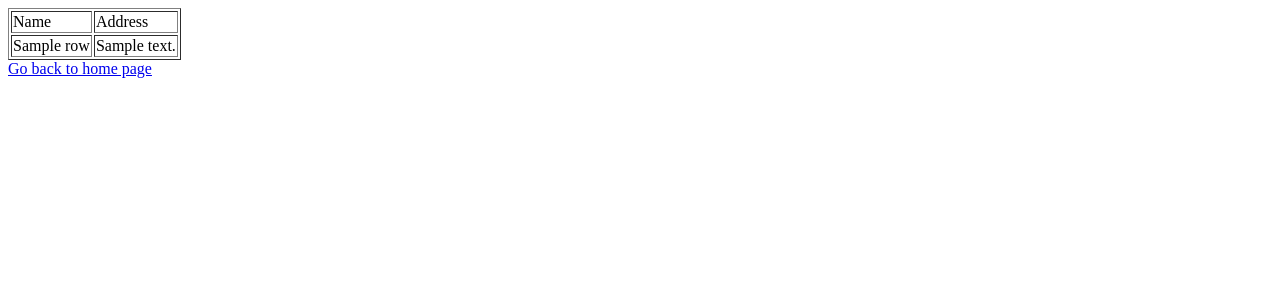
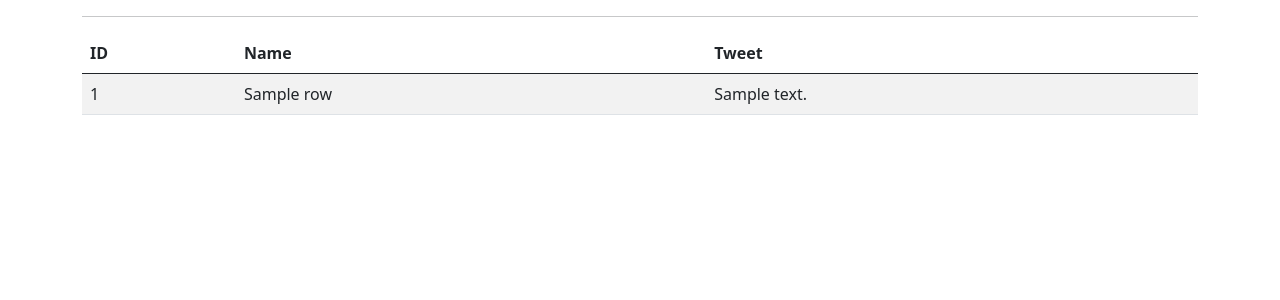
Before and after one commit to nxoo/tweepy-bot, a Flask app: template templates/list.html in a window 1280 px wide. Shown: the top 300 px of the page. Run offline with Flask 2, Linux system fonts and the light colour scheme; the template is opened without the code that fills it: most values are stand-ins (such as "Sample title", 1, 10 or a date in 2020).

Commit message:
added sqlite db support

```diff
--- a/app.py
+++ b/app.py
@@ -2,7 +2,6 @@ import tweepy
 import json
 import sqlite3 as sql
 from flask import Flask, render_template, request, g
-
 
 app = Flask(__name__)
 
@@ -11,17 +10,17 @@ conn.execute('CREATE TABLE IF NOT EXISTS tweets (id INTEGER PRIMARY KEY, name TE
 conn.close()
 
 
-
 @app.route('/')
 def index():
     auth = tweepy.OAuthHandler("uv1ZlOemop7Vw7YTmacb7ECa6", "sHCxECndhAF0xRrFjbuoimHgP9oFi1bd5Yj2WqzhRUD6gUiffd")
-    auth.set_access_token("795115994868051968-LDVznEIUZLCfyHRiqM9MYGSPhsi5hH9", "8zVGvGyqOx5z3t5A3DZ1WN42tKwuoj6gC47w4VK9JmQhE")
+    auth.set_access_token("795115994868051968-LDVznEIUZLCfyHRiqM9MYGSPhsi5hH9",
+                          "8zVGvGyqOx5z3t5A3DZ1WN42tKwuoj6gC47w4VK9JmQhE")
 
     # Create API object
     api = tweepy.API(auth, wait_on_rate_limit=True, wait_on_rate_limit_notify=True)
 
     # timeline tweets
-    timeline_tweets= api.home_timeline()
+    timeline_tweets = api.home_timeline()
 
     # search tweets
     search_tweet = api.search(q="jkuat", lang="en", rpp=10)
@@ -40,7 +39,7 @@ def index():
 
                 with sql.connect("database.db") as con:
                     cur = con.cursor()
-                    cur.execute("INSERT INTO tweets (name,text) VALUES (?,?)",(name,text) )
+                    cur.execute("INSERT INTO tweets (name,text) VALUES (?,?)", (name, text))
 
                     con.commit()
                     msg = "Record successfully added"
@@ -53,25 +52,26 @@ def index():
                 con.close()
 
         def on_error(self, status):
+            return render_template('home.html')
             print("Error detected")
 
     tweets_listener = MyStreamListener(api)
     stream = tweepy.Stream(api.auth, tweets_listener)
-    stream.filter(track=["trump",], languages=["en"])
+    stream.filter(track=["trump"], languages=["en"])
     return render_template('home.html')
 
 
 @app.route('/list')
 def list():
-   con = sql.connect("database.db")
-   con.row_factory = sql.Row
+    con = sql.connect("database.db")
+    con.row_factory = sql.Row
 
-   cur = con.cursor()
-   cur.execute("select * from tweets order by id DESC")
+    cur = con.cursor()
+    cur.execute("select * from tweets order by id DESC")
 
-   rows = cur.fetchall();
-   return render_template("list.html",rows = rows)
+    rows = cur.fetchall();
+    return render_template("list.html", rows=rows)
 
 
-if __name__=='__main__':
+if __name__ == '__main__':
     app.run(debug=True)
--- a/templates/list.html
+++ b/templates/list.html
@@ -1,22 +1,45 @@
 <!doctype html>
-<html>
+<html lang="en">
+  <head>
+    <!-- Required meta tags -->
+    <meta charset="utf-8">
+    <meta name="viewport" content="width=device-width, initial-scale=1">
+
+    <!-- Bootstrap CSS -->
+    <link href="https://cdn.jsdelivr.net/npm/bootstrap@5.0.0-beta1/dist/css/bootstrap.min.css" rel="stylesheet" integrity="sha384-giJF6kkoqNQ00vy+HMDP7azOuL0xtbfIcaT9wjKHr8RbDVddVHyTfAAsrekwKmP1" crossorigin="anonymous">
+
+    <title>Stream Tweets</title>
+  </head>
   <body>
-
-      <table border = 1>
+      <div class="container">
+    <hr />
+    <table class="table table-striped">
 	    <thead>
-            <td>Name</td>
-            <td>Address</td>
+		    <th scope="col">ID</th>
+		    <th scope="col">Name</th>
+		    <th scope="col">Tweet</th>
 	    </thead>
-
+	    <tbody>
 		    {% for row in rows %}
-            <tr>
+		    <tr scope"row">
+               		<td>{{row["id"]}}</td>
                		<td>{{row["name"]}}</td>
                		<td>{{row["text"]}}</td>
 		    </tr>
 		    {% endfor %}
+	    </tbody>
     </table>
+      </div>
 
-      <a href = "/">Go back to home page</a>
+    <!-- Optional JavaScript; choose one of the two! -->
 
+    <!-- Option 1: Bootstrap Bundle with Popper -->
+    <script src="https://cdn.jsdelivr.net/npm/bootstrap@5.0.0-beta1/dist/js/bootstrap.bundle.min.js" integrity="sha384-ygbV9kiqUc6oa4msXn9868pTtWMgiQaeYH7/t7LECLbyPA2x65Kgf80OJFdroafW" crossorigin="anonymous"></script>
+
+    <!-- Option 2: Separate Popper and Bootstrap JS -->
+    <!--
+    <script src="https://cdn.jsdelivr.net/npm/@popperjs/core@2.5.4/dist/umd/popper.min.js" integrity="sha384-q2kxQ16AaE6UbzuKqyBE9/u/KzioAlnx2maXQHiDX9d4/zp8Ok3f+M7DPm+Ib6IU" crossorigin="anonymous"></script>
+    <script src="https://cdn.jsdelivr.net/npm/bootstrap@5.0.0-beta1/dist/js/bootstrap.min.js" integrity="sha384-pQQkAEnwaBkjpqZ8RU1fF1AKtTcHJwFl3pblpTlHXybJjHpMYo79HY3hIi4NKxyj" crossorigin="anonymous"></script>
+    -->
   </body>
 </html>
```
Also changed, not shown: database.db (added), 1 other file. Lines whose indentation alone changed are shown as unchanged.
